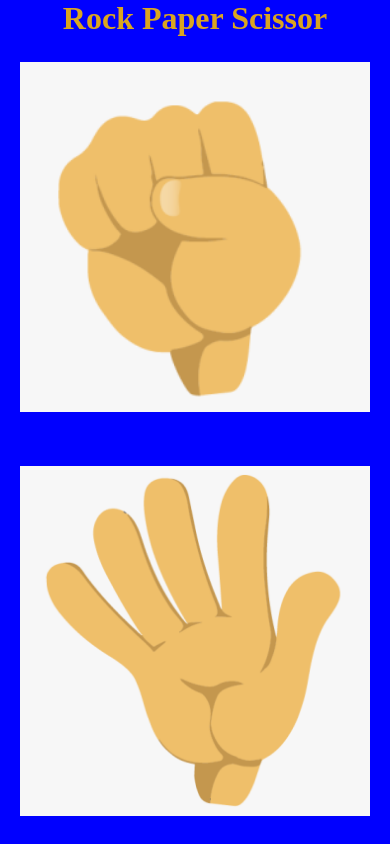
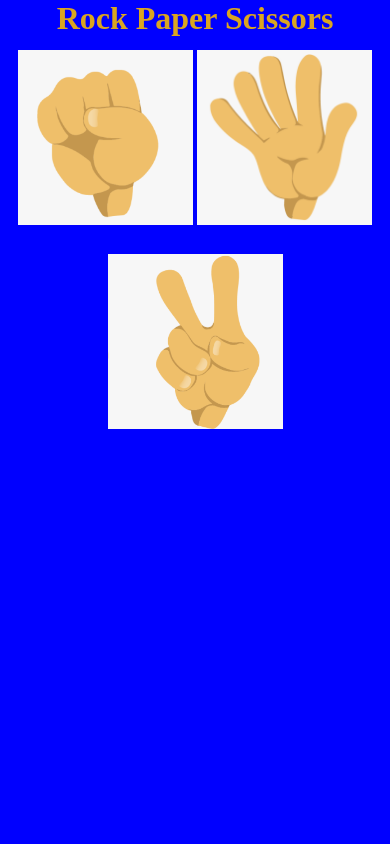
Before and after one commit to sub33r0/game, a plain HTML site: page index.html in a window 390 px wide. Shown: the top 844 px of the page. Drawn offline with Linux system fonts and the light colour scheme.

Commit message:
upated push

```diff
--- a/game.css
+++ b/game.css
@@ -4,6 +4,7 @@
     padding: 0;
     box-sizing: border-box;
 }
+
 
 h1 {
     text-align: center;
@@ -44,3 +45,10 @@
 button span {
     display: none;
 }
+
+@media screen and (max-width: 600px) {
+    button {
+        height: 200px;
+        width: 175px;
+    }
+}
--- a/index.html
+++ b/index.html
@@ -2,13 +2,13 @@
 <html lang="en">
 <head>
     <meta charset="UTF-8">
-    <meta name="viewport" content="width=device-width, initial-scale=1.0">
+    <meta name="viewport" content="width=device-width, initial-scale=1.0, maximum-scale=1.0, user-scalable=no">
     <title>Game</title>
     <link rel="stylesheet" href="./game.css">
     <script src="./game.js" type="text/javascript"></script>
 </head>
 <body>
-    <h1>Rock Paper Scissor</h1>
+    <h1>Rock Paper Scissors</h1>
     <div id="game-container">
         <button id="buttonOne" onclick="playerSelection('rock')"></button>
         <button id="buttonTwo" onclick="playerSelection('paper')"></button>
```
Also changed, not shown: game.js (line endings or trailing spaces).
